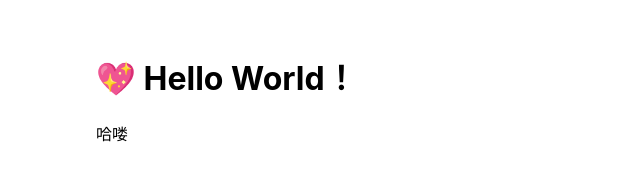
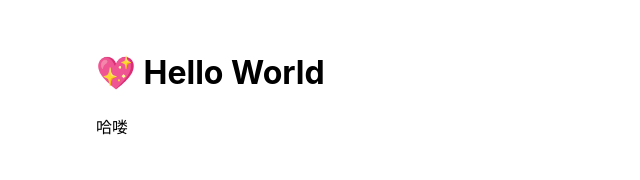
Before and after one commit to Rao-Zhi/electron-demo, an Electron app: page src/index.html in a window 800 px wide. Shown: the whole page, without its empty margins (0-640 px from the left). Drawn offline with Linux system fonts and the light colour scheme.

Commit message:
feat: udapte

```diff
--- a/src/index.html
+++ b/src/index.html
@@ -6,7 +6,7 @@
     <link rel="stylesheet" href="index.css" />
   </head>
   <body>
-    <h1>💖 Hello World！</h1>
+    <h1>💖 Hello World</h1>
     <p>哈喽</p>
   </body>
 </html>
```
